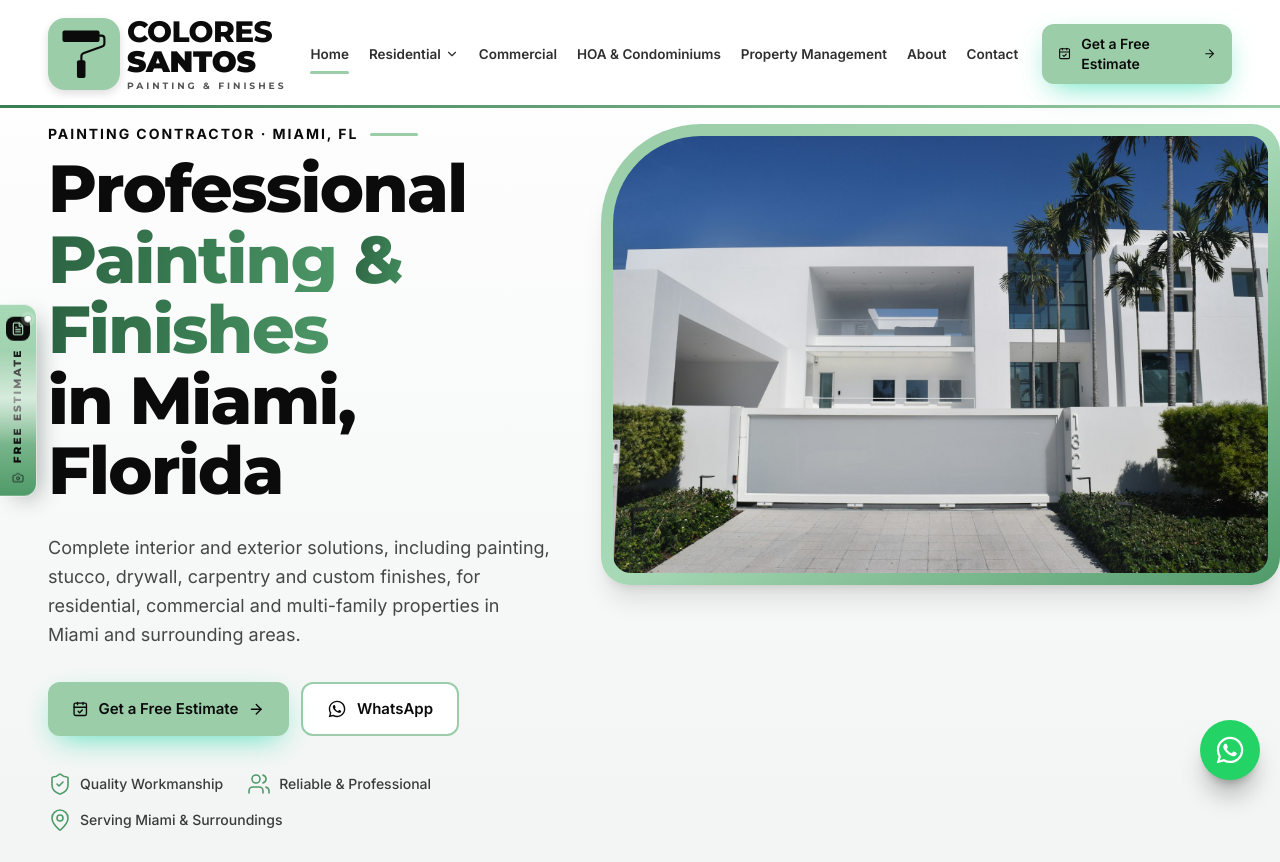
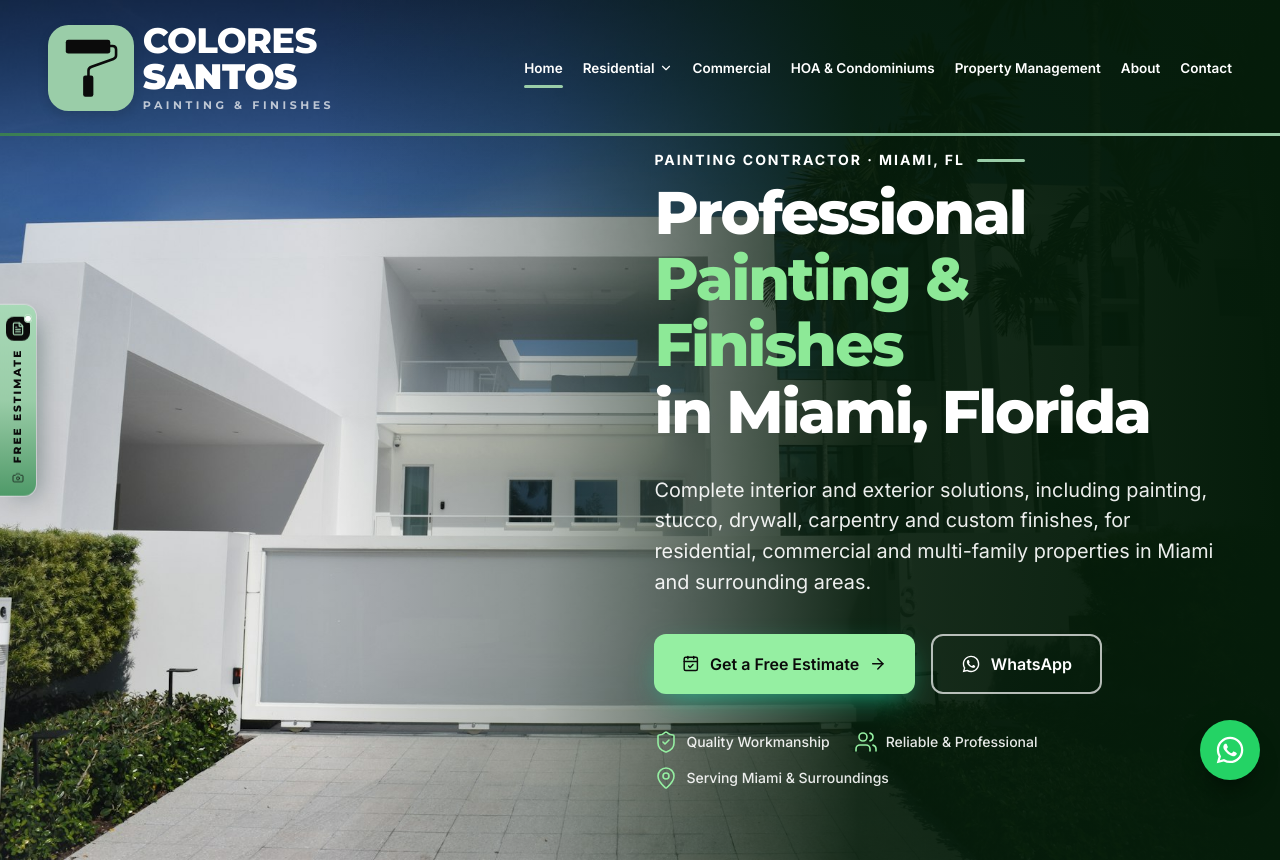
Before and after one commit to Guillemuhana/colores-santos, a React (Vite) app: page / in a window 1280 px wide. Shown: the top 862 px of the page. Built offline with nearby package versions, Linux system fonts and the light colour scheme.

Commit message:
Restyle page heroes with full-width photography and transparent navigation

```diff
--- a/src/components/Header.jsx
+++ b/src/components/Header.jsx
@@ -18,13 +18,13 @@ const NAV = [
   { to: '/contact', label: 'Contact' },
 ]
 
-function NavItem({ item }) {
+function NavItem({ item, light = false }) {
   const [open, setOpen] = useState(false)
   const { pathname } = useLocation()
   const active = item.to === '/' ? pathname === '/' : pathname.startsWith(item.to)
   return (
     <div className="relative" onMouseEnter={() => setOpen(true)} onMouseLeave={() => setOpen(false)}>
-      <NavLink to={item.to} className="relative flex items-center gap-1 whitespace-nowrap py-2 text-[13.5px] font-semibold text-ink/85 transition-colors hover:text-brand-600">
+      <NavLink to={item.to} className={`relative flex items-center gap-1 whitespace-nowrap py-2 text-[13.5px] font-semibold transition-colors ${light ? 'text-white hover:text-brand-300' : 'text-ink/85 hover:text-brand-600'}`}>
         {item.label}
         {item.menu && <ChevronDown className={`size-3.5 transition-transform ${open ? 'rotate-180' : ''}`} />}
         {active && <motion.span layoutId="nav-underline" className="absolute -bottom-0.5 left-0 right-0 h-[3px] rounded bg-brand-400" />}
@@ -38,7 +38,7 @@ function NavItem({ item }) {
             transition={{ duration: 0.25, ease }}
             className="absolute left-1/2 top-full w-[560px] -translate-x-1/2 pt-3"
           >
-            <div className="grid grid-cols-2 gap-1 rounded-2xl border border-black/5 bg-white p-3 shadow-2xl shadow-forest-900/15">
+            <div className="grid grid-cols-2 gap-1 rounded-2xl border border-black/5 bg-white p-3 text-ink shadow-2xl shadow-forest-900/15">
               {SERVICES.map((s) => (
                 <Link key={s.slug} to={`/residential/${s.slug}`} className="group flex items-center gap-3 rounded-xl p-2.5 transition-colors hover:bg-brand-50">
                   <span className="grid size-10 shrink-0 place-items-center rounded-lg bg-brand-50 text-brand-600 transition-colors group-hover:bg-brand-400 group-hover:text-forest-950">
@@ -59,6 +59,8 @@ export default function Header() {
   const [scrolled, setScrolled] = useState(false)
   const [mobile, setMobile] = useState(false)
   const { pathname } = useLocation()
+  const hasHero = pathname === '/' || pathname === '/residential' || SERVICES.some(s => pathname === `/residential/${s.slug}`) || ['/commercial', '/hoa-condominiums', '/property-management', '/about'].includes(pathname)
+  const overlay = hasHero && !scrolled
   const { scrollYProgress } = useScroll()
   const progress = useSpring(scrollYProgress, { stiffness: 120, damping: 25 })
 
@@ -71,14 +73,14 @@ export default function Header() {
   useEffect(() => setMobile(false), [pathname])
 
   return (
-    <header className={`fixed inset-x-0 top-0 z-50 transition-all duration-500 ${scrolled ? 'bg-white/85 py-2 shadow-[0_8px_30px_-12px_rgb(11_58_50/0.25)] backdrop-blur-xl' : 'bg-white py-3.5'}`}>
+    <header className={`fixed inset-x-0 top-0 z-50 transition-all duration-500 ${scrolled ? 'bg-white/85 py-2 shadow-[0_8px_30px_-12px_rgb(11_58_50/0.25)] backdrop-blur-xl' : overlay ? 'bg-transparent py-5' : 'bg-white py-3.5'}`}>
       <div className="mx-auto flex max-w-[1760px] items-center justify-between gap-6 px-5 md:px-8 xl:px-12 2xl:px-16">
-        <Logo className={`transition-[font-size] duration-500 ${scrolled ? 'text-[7.5px] md:text-[8px]' : 'text-[8px] md:text-[10px]'}`} />
+        <Logo light={overlay} className={`transition-[font-size] duration-500 ${scrolled ? 'text-[7.5px] md:text-[8px]' : overlay ? 'text-[8px] md:text-[12px]' : 'text-[8px] md:text-[10px]'}`} />
         <nav className="hidden items-center gap-5 xl:flex 2xl:gap-7">
-          {NAV.map((n) => <NavItem key={n.to} item={n} />)}
+          {NAV.map((n) => <NavItem key={n.to} item={n} light={overlay} />)}
         </nav>
-        <div className="hidden xl:block"><EstimateButton size="sm" /></div>
-        <button className="grid size-11 place-items-center rounded-xl bg-forest-900 text-white xl:hidden" onClick={() => setMobile((v) => !v)} aria-label="Menu">
+        {!overlay && <div className="hidden xl:block"><EstimateButton size="sm" /></div>}
+        <button className="grid size-11 place-items-center rounded-xl bg-forest-900 text-white xl:hidden" onClick={() => setMobile((v) => !v)} aria-expanded={mobile} aria-label="Menu">
           {mobile ? <X /> : <Menu />}
         </button>
       </div>
--- a/src/components/Layout.jsx
+++ b/src/components/Layout.jsx
@@ -99,7 +99,7 @@ function EstimateTab() {
       initial={{ x: -60, opacity: 0 }}
       animate={{ x: 0, opacity: 1 }}
       transition={{ delay: 1.6, duration: 0.8, ease }}
-      className="fixed left-0 top-1/2 z-40 -translate-y-1/2"
+      className="fixed left-0 top-1/2 z-40 hidden -translate-y-1/2 lg:block"
     >
       <Link
         to="/contact"
--- a/src/components/sections.jsx
+++ b/src/components/sections.jsx
@@ -8,36 +8,19 @@ import { RollerSVG } from './paint'
 
 const wrap = 'mx-auto max-w-[1760px] px-5 md:px-8 xl:px-12 2xl:px-16'
 
-/* ---------- Hero with uncropped, naturally sized photography ---------- */
-export function PageHero({ crumbs, eyebrow, title, green, intro, image, alt, children, tall = false }) {
+/* ---------- Full-width photographic hero ---------- */
+export function PageHero({ eyebrow, title, green, intro, image, alt, children, tall = false }) {
   return (
-    <section className="relative overflow-hidden bg-gradient-to-b from-white to-mist/60 pt-[92px] md:pt-[108px]">
-      <div className={`${wrap} grid items-start gap-8 lg:grid-cols-[minmax(0,1fr)_minmax(0,1.25fr)] lg:gap-12 ${tall ? 'pt-4 pb-10 lg:min-h-[640px] lg:pt-4 lg:pb-14' : 'py-10 lg:min-h-[560px] lg:py-14'}`}>
-        <div className="relative z-10 min-w-0">
-          {crumbs && (
-            <motion.nav aria-label="Breadcrumb" initial={{ opacity: 0 }} animate={{ opacity: 1 }} className="mb-6 flex flex-wrap items-center gap-1 text-sm font-semibold">
-              {crumbs.map(([label, to], i) => (
-                <span key={label} className="flex items-center gap-1">
-                  {to ? <Link to={to} className="hover:text-brand-600">{label}</Link> : <span className="text-brand-600">{label}</span>}
-                  {i < crumbs.length - 1 && <ChevronRight className="size-3.5 opacity-50" />}
-                </span>
-              ))}
-            </motion.nav>
-          )}
-          {eyebrow && <Eyebrow>{eyebrow}</Eyebrow>}
-          <SplitTitle lines={title} green={green} className="text-[clamp(2.4rem,5.2vw,4.4rem)] font-extrabold leading-[0.98]" />
-          <Reveal delay={0.35}><p className="mt-6 max-w-[34rem] text-lg leading-relaxed text-ink/75">{intro}</p></Reveal>
-          <Reveal delay={0.5} className="mt-8 flex flex-wrap gap-3"><EstimateButton /><WhatsAppButton /></Reveal>
+    <section className={`photo-hero ${tall ? 'photo-hero--home' : ''}`}>
+      <img src={image} alt={alt || `${title.join(' ')} in Miami, FL`} className="photo-hero__image" fetchPriority="high" />
+      <div className="photo-hero__shade" />
+      <div className={`${wrap} photo-hero__layout`}>
+        <div className="photo-hero__content">
+          {eyebrow && <Eyebrow light>{eyebrow}</Eyebrow>}
+          <SplitTitle lines={title} green={green} className="photo-hero__title font-extrabold" />
+          <p className="photo-hero__intro">{intro}</p>
+          <div className="mt-9 flex flex-wrap gap-4"><EstimateButton size="lg" /><WhatsAppButton size="lg" dark /></div>
           {children}
-        </div>
-
-        <div className={`relative flex min-w-0 items-start justify-center self-start shadow-xl ${tall ? 'rounded-[56px_24px_24px_24px] bg-gradient-to-br from-brand-400 via-brand-300 to-brand-500 p-2.5 sm:rounded-[100px_28px_28px_28px] sm:p-3 lg:-mr-8 xl:-mr-12' : 'rounded-3xl border-2 border-brand-300 bg-white p-2 sm:p-3'}`}>
-          <img
-            src={image}
-            alt={alt || `${title.join(' ')} in Miami, FL`}
-            className={`block h-auto max-w-full object-contain ${tall ? 'w-full rounded-[46px_16px_16px_16px] sm:rounded-[88px_18px_18px_18px] lg:max-h-[760px]' : 'max-h-[70svh] w-auto rounded-2xl lg:max-h-[680px]'}`}
-            fetchPriority="high"
-          />
         </div>
       </div>
     </section>
--- a/src/index.css
+++ b/src/index.css
@@ -127,3 +127,25 @@ h1, h2, h3, h4 { @apply font-display tracking-tight; }
 @media (prefers-reduced-motion: reduce) {
   *, *::before, *::after { animation-duration: 0.01ms !important; animation-iteration-count: 1 !important; transition-duration: 0.01ms !important; }
 }
+
+/* Full-bleed hero photography, with a clear area for the copy. */
+.photo-hero { position: relative; isolation: isolate; overflow: hidden; background: #08200e; color: white; }
+.photo-hero__image { position: absolute; inset: 0; width: 100%; height: 100%; object-fit: cover; object-position: 28% center; z-index: -2; }
+.photo-hero__shade { position: absolute; inset: 0; z-index: -1; background: linear-gradient(90deg, transparent 25%, rgb(7 30 12 / .22) 42%, rgb(5 28 10 / .90) 67%, #051c0a 100%), linear-gradient(180deg, rgb(0 0 0 / .48), transparent 25%); }
+.photo-hero__layout { display: grid; grid-template-columns: 1.05fr 1fr; align-items: center; min-height: max(760px, 100svh); padding-top: 150px; padding-bottom: 70px; }
+.photo-hero__content { grid-column: 2; min-width: 0; }
+.photo-hero__content > div:first-child { color: white; }
+.photo-hero__title { font-size: clamp(3rem, 6.4vw, 7rem); line-height: 1.02; letter-spacing: -.035em; }
+.photo-hero--home .photo-hero__title { font-size: clamp(2.8rem, 4.7vw, 5.3rem); }
+.photo-hero .text-gradient { color: #8de997; background: none; -webkit-text-fill-color: currentColor; }
+.photo-hero__intro { margin-top: 28px; max-width: 42rem; font-size: clamp(1.1rem, 1.55vw, 1.5rem); line-height: 1.55; color: rgb(255 255 255 / .92); }
+.photo-hero__content a.bg-brand-400 { background: #95efa2; }
+.photo-hero__content .text-ink\/80 { color: rgb(255 255 255 / .9); }
+.photo-hero__content .text-brand-500 { color: #95efa2; }
+@media (max-width: 1023px) {
+  .photo-hero__layout { grid-template-columns: 1fr; align-items: end; min-height: 100svh; padding-top: 340px; padding-bottom: 48px; }
+  .photo-hero__content { grid-column: 1; }
+  .photo-hero__image { height: 65%; object-position: left top; }
+  .photo-hero__shade { background: linear-gradient(180deg, rgb(0 0 0 / .45) 0%, transparent 22%, rgb(5 28 10 / .25) 36%, #051c0a 62%); }
+  .photo-hero__title { font-size: clamp(3rem, 9vw, 5rem); }
+}
```
Also changed, not shown: public/img/exterior-hero.webp.
